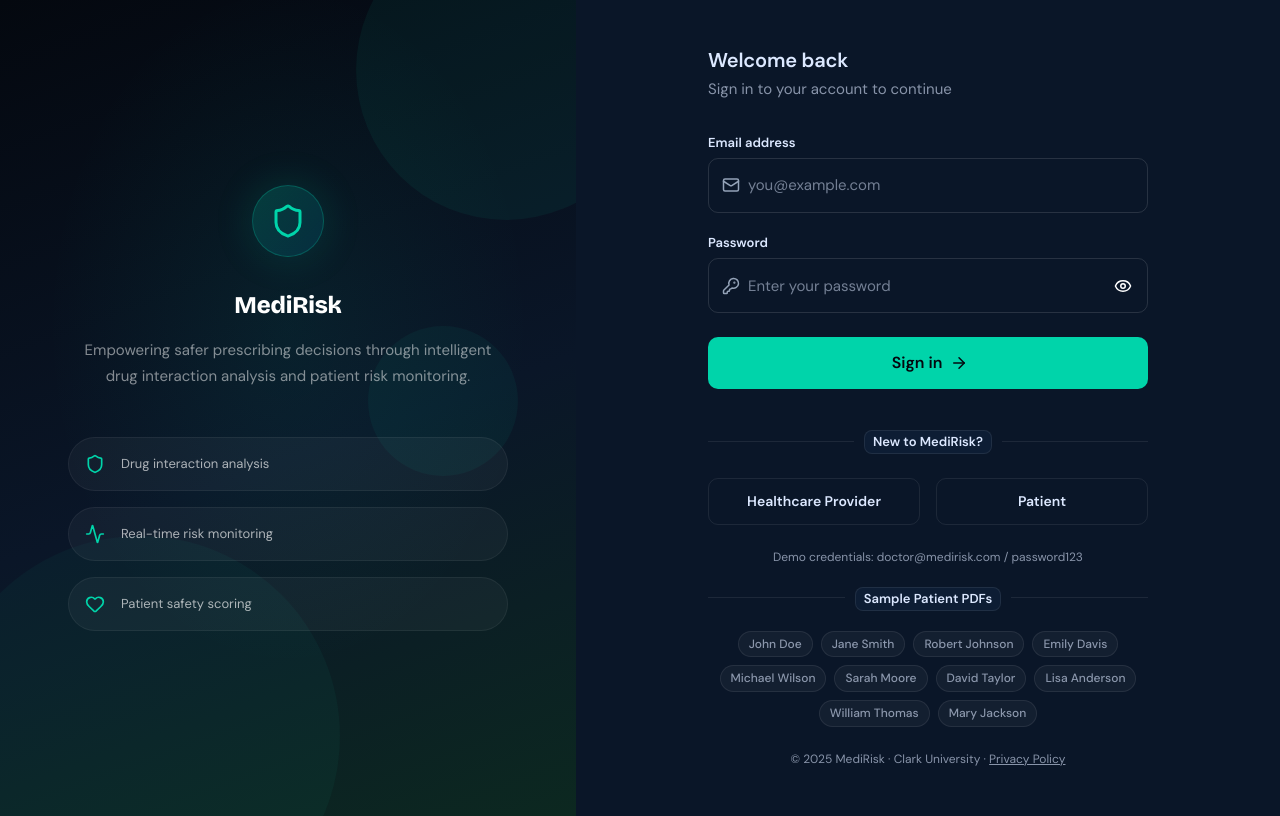
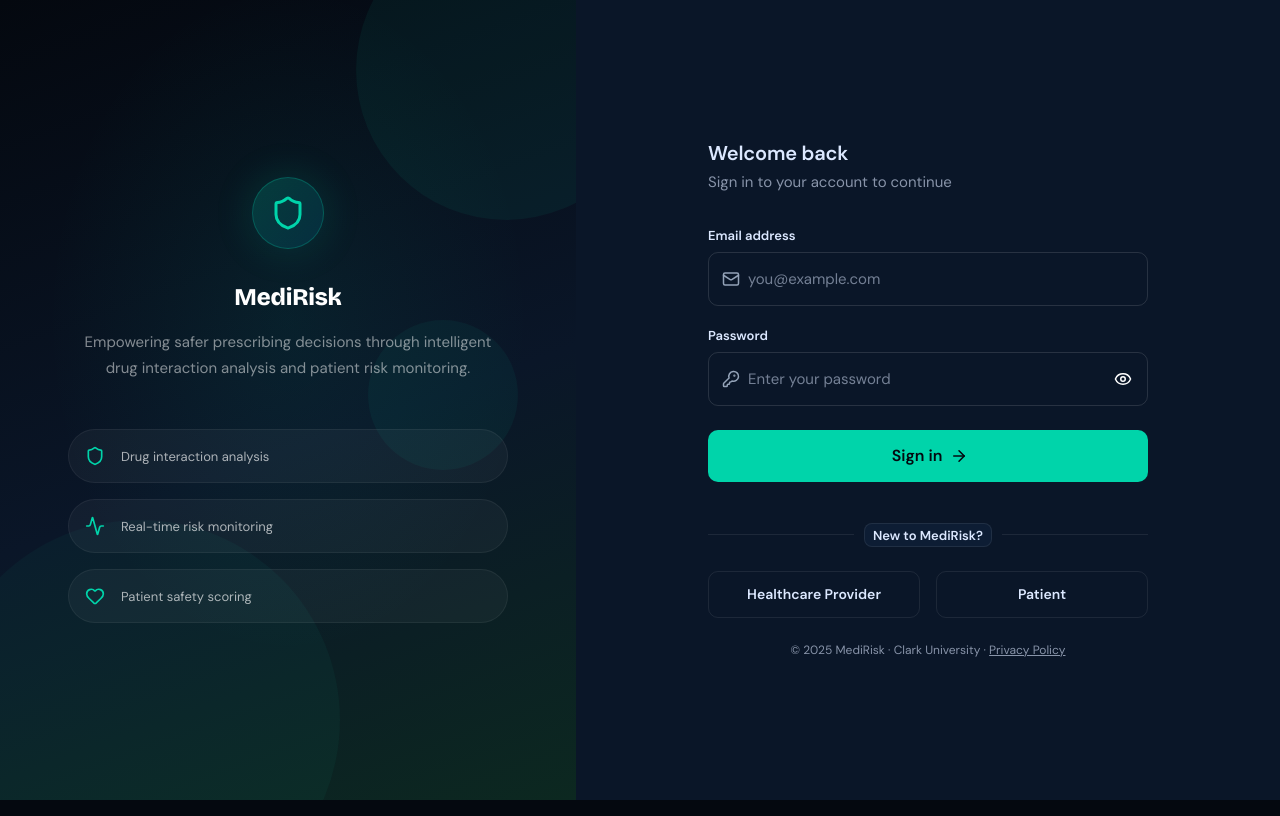
Before and after one commit to voidrlm/capstone, a React (Vite) app in the folder frontend/: page /login in a window 1280 px wide. Built offline with nearby package versions, Linux system fonts and the light colour scheme; no server answers.

Commit message:
remove: demo credentials and sample PDFs section from login page

```diff
--- a/frontend/src/pages/LoginPage.tsx
+++ b/frontend/src/pages/LoginPage.tsx
@@ -301,50 +301,6 @@ function LoginPage() {
           </Box>
 
           <Typography variant="caption" color="text.secondary" display="block" textAlign="center" mt={3}>
-            Demo credentials: doctor@medirisk.com / password123
-          </Typography>
-
-          <Divider sx={{ my: 2.5 }}>
-            <Chip
-              label="Sample Patient PDFs"
-              size="small"
-              sx={{ bgcolor: "background.paper", border: "1px solid", borderColor: "divider" }}
-            />
-          </Divider>
-          <Box sx={{ display: "flex", flexWrap: "wrap", gap: 1, justifyContent: "center" }}>
-            {[
-              "John Doe", "Jane Smith", "Robert Johnson", "Emily Davis", "Michael Wilson",
-              "Sarah Moore", "David Taylor", "Lisa Anderson", "William Thomas", "Mary Jackson",
-            ].map((name) => (
-              <Link
-                key={name}
-                href={`/sample_patients/${name.replace(" ", "_").toLowerCase()}.pdf`}
-                target="_blank"
-                download
-                variant="caption"
-                sx={{
-                  textDecoration: "none",
-                  bgcolor: isDark ? "rgba(255,255,255,0.04)" : "white",
-                  border: "1px solid",
-                  borderColor: "divider",
-                  px: 1.25,
-                  py: 0.5,
-                  borderRadius: 2,
-                  display: "flex",
-                  alignItems: "center",
-                  gap: 0.5,
-                  color: "text.secondary",
-                  fontWeight: 500,
-                  transition: "all 0.15s ease",
-                  "&:hover": { borderColor: "#00d4aa", color: "#00d4aa" },
-                }}
-              >
-                {name}
-              </Link>
-            ))}
-          </Box>
-
-          <Typography variant="caption" color="text.secondary" display="block" textAlign="center" mt={3}>
             © 2025 MediRisk · Clark University ·{" "}
             <Link href="#" color="inherit">
               Privacy Policy
```
